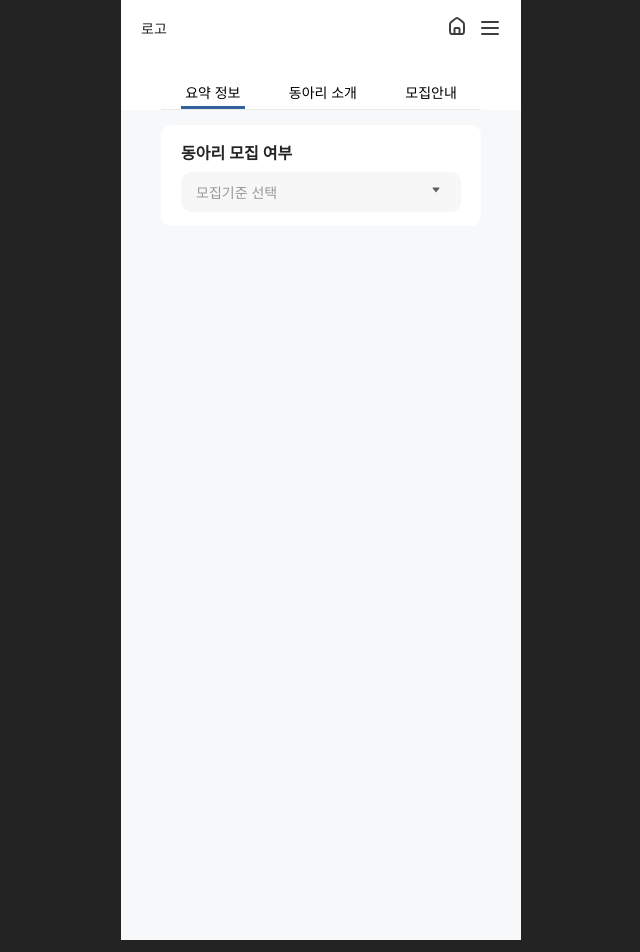
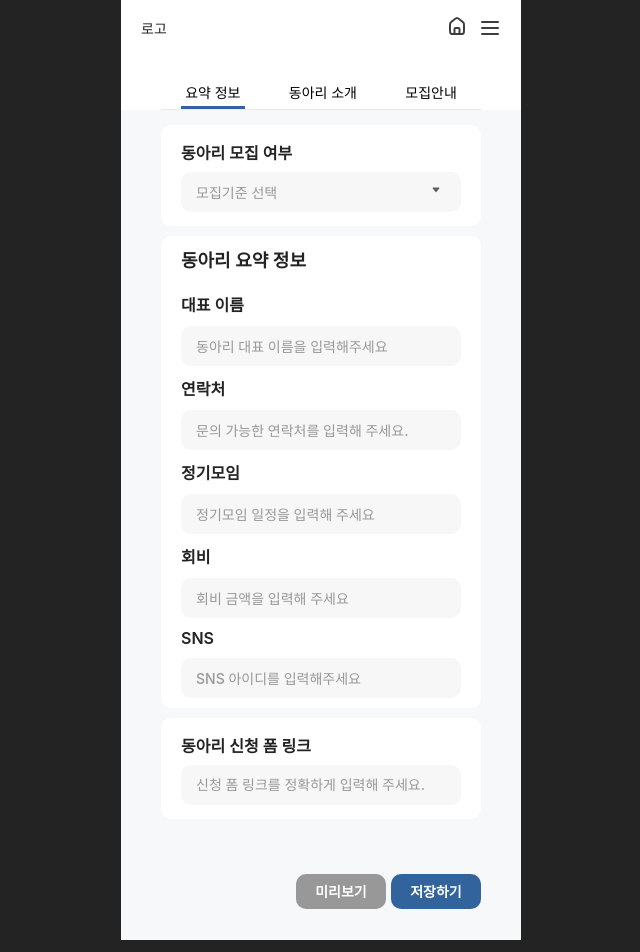
Before and after one commit to ERICA-Club-Hub/Frontend, a React (Vite) app: page /admin/club/1 in a window 1280 px wide. Shown: the top 952 px of the page, without its empty margins (319-959 px from the left). Built offline with nearby package versions, Linux system fonts and the light colour scheme; a web font is replaced by a local one.

Commit message:
style: 어드민 동아리 상세페이지 요약정보 UI 구현 (#26)

```diff
--- a/src/constants/club-detail-register.ts
+++ b/src/constants/club-detail-register.ts
@@ -1,3 +1,11 @@
 const recruitStatus = ['모집예정', '모집중', '모집완료'];
 
-export { recruitStatus };
+const summaryInfoList = [
+    { label: '대표 이름', placeholder: '동아리 대표 이름을 입력해주세요' },
+    { label: '연락처', placeholder: '문의 가능한 연락처를 입력해 주세요.' },
+    { label: '정기모임', placeholder: '정기모임 일정을 입력해 주세요' },
+    { label: '회비', placeholder: '회비 금액을 입력해 주세요' },
+    { label: 'SNS', placeholder: 'SNS 아이디를 입력해주세요' },
+];
+
+export { recruitStatus, summaryInfoList };
--- a/src/pages/admin/club/detail/SummaryInfo.tsx
+++ b/src/pages/admin/club/detail/SummaryInfo.tsx
@@ -1,9 +1,13 @@
 import styled from 'styled-components';
-import { Dropdown } from '@/components/Common';
+import { Dropdown, InputField } from '@/components/Common';
 import useToggle from '@/hooks/useToggle';
 import { useState } from 'react';
 import DropdownArrow from '@/assets/common/dropdown_arrow.svg?react';
-import { recruitStatus } from '@/constants/club-detail-register';
+import {
+    recruitStatus,
+    summaryInfoList,
+} from '@/constants/club-detail-register';
+import Button from '@/components/Common/Button';
 
 export default function SummaryInfo() {
     const { isOpen, setIsOpen, toggle } = useToggle();
@@ -40,25 +44,62 @@ export default function SummaryInfo() {
                     </Dropdown.Menu>
                 </Dropdown>
             </RecruitmentStatus>
+
+            <ClubSummaryInfo>
+                <h2>동아리 요약 정보</h2>
+
+                <SummaryInfoList>
+                    {summaryInfoList.map((summaryInfo, index) => (
+                        <SummaryInfoItem key={`summary-info-${index}`}>
+                            <Label>{summaryInfo.label}</Label>
+                            <InputField
+                                inputSize={'medium'}
+                                backgroundColor={'gray'}
+                                placeholder={summaryInfo.placeholder}
+                            />
+                        </SummaryInfoItem>
+                    ))}
+                </SummaryInfoList>
+            </ClubSummaryInfo>
+
+            <ApplyLink>
+                <Label>동아리 신청 폼 링크</Label>
+                <InputField
+                    inputSize={'medium'}
+                    backgroundColor={'gray'}
+                    placeholder="신청 폼 링크를 정확하게 입력해 주세요."
+                />
+            </ApplyLink>
+
+            <ButtonContainer>
+                <Button size="small">미리보기</Button>
+                <Button size="small" isDisabled={() => false}>
+                    저장하기
+                </Button>
+            </ButtonContainer>
         </Container>
     );
 }
 
 const Container = styled.section`
+    display: flex;
+    flex-direction: column;
     height: 815px;
+    gap: 10px;
 `;
 
 const InnerWrapper = styled.div`
     display: flex;
     flex-direction: column;
     justify-content: center;
+    align-items: center;
     width: 320px;
     padding: 0 20px;
     border-radius: 10px;
     background-color: ${({ theme }) => theme.colors.white};
 `;
 
-const Label = styled.label`
+const Label = styled.h3`
     width: 100%;
     font-size: 16px;
     font-weight: 600;
@@ -119,3 +160,41 @@ const DropdownItem = styled.li<{ $isSelected: boolean }>`
         $isSelected ? theme.colors.mainBlue : theme.colors.lightGray};
     cursor: pointer;
 `;
+
+const ClubSummaryInfo = styled(InnerWrapper)`
+    height: 472px;
+
+    h2 {
+        width: 100%;
+        margin-bottom: 20px;
+        font-size: 18px;
+        font-weight: 600;
+        color: ${({ theme }) => theme.colors.mainBlack};
+    }
+`;
+
+const SummaryInfoList = styled.ul`
+    display: flex;
+    flex-direction: column;
+    justify-content: center;
+    gap: 10px;
+`;
+
+const SummaryInfoItem = styled.li`
+    display: flex;
+    flex-direction: column;
+    item-align: center;
+    gap: 10px;
+`;
+
+const ApplyLink = styled(InnerWrapper)`
+    height: 101px;
+    gap: 8px;
+    margin-bottom: 45px;
+`;
+
+const ButtonContainer = styled.div`
+    display: flex;
+    justify-content: flex-end;
+    gap: 5px;
+`;
```
